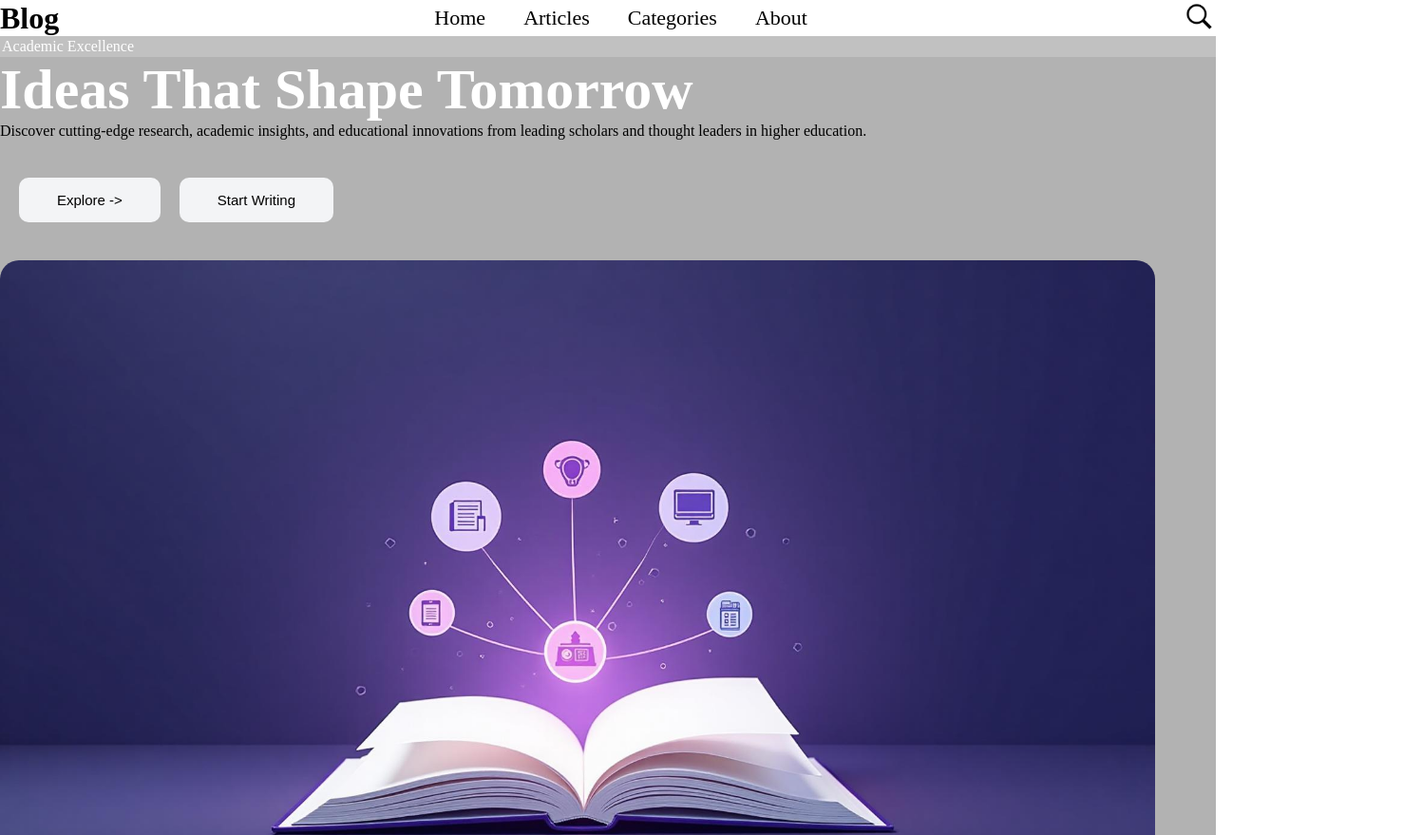
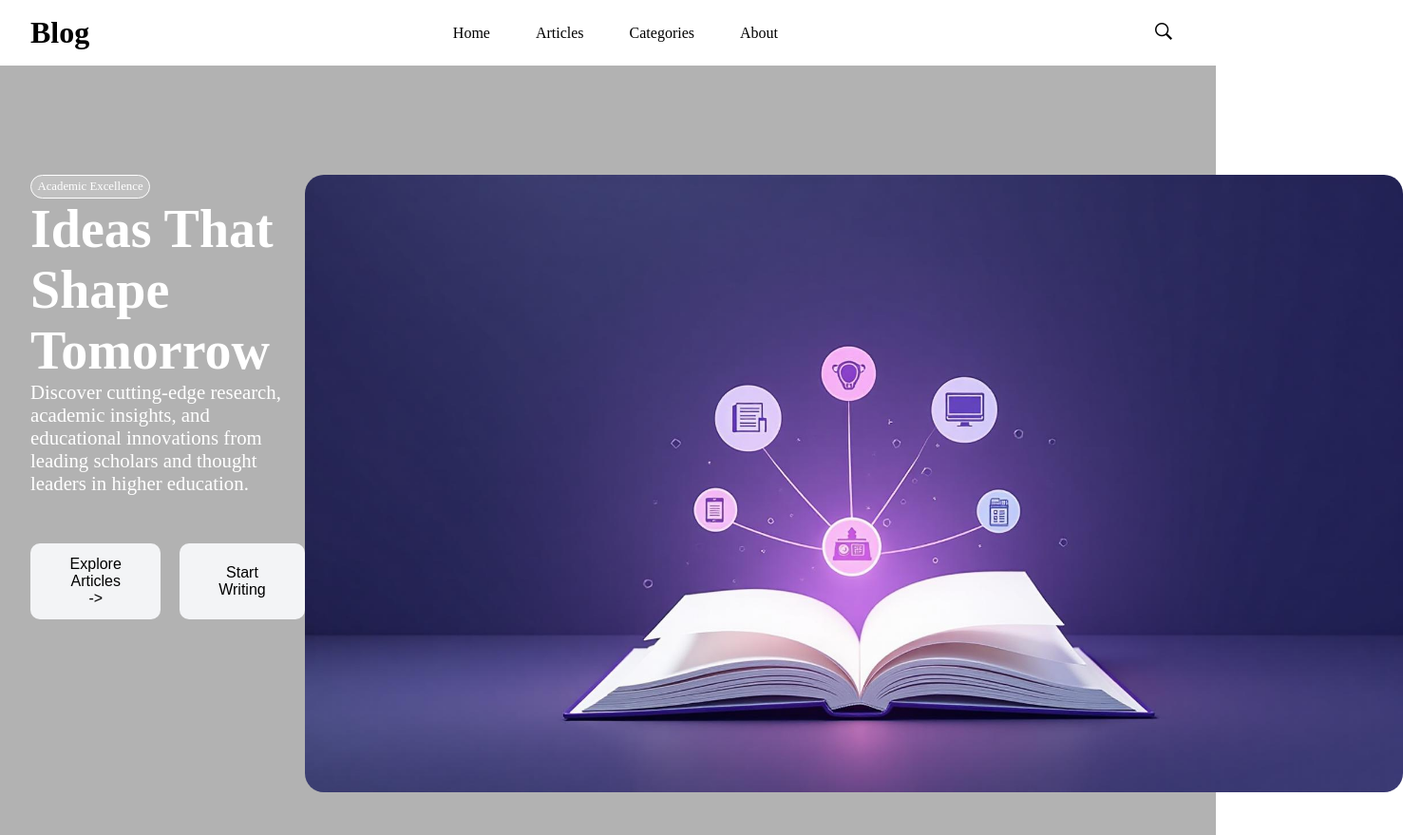
Before and after one commit to Ludvig-D/blog-projekt, a website: page index.html in a window 1280 px wide. Shown: the top 879 px of the page at 95% size, 1477 px wide, since content can reach past the window. Drawn offline with Linux system fonts and the light colour scheme.

Commit message:
Finished first section

```diff
--- a/index.html
+++ b/index.html
@@ -23,16 +23,20 @@
     </header>
     <main>
       <div class="first-section">
-        <p id="text">Academic Excellence</p>
+        <div class="info-container">
+          <div>
+            <p id="tag">Academic Excellence</p>
+          </div>
           <h2>Ideas That Shape Tomorrow</h2>
-        <p>
+          <p id="info-text">
             Discover cutting-edge research, academic insights, and educational
             innovations from leading scholars and thought leaders in higher
             education.
           </p>
           <div class="btn-section">
-          <button>Explore -></button>
+            <button>Explore Articles -></button>
             <button>Start Writing</button>
+          </div>
         </div>
         <img src="images/book-image.jpg" alt="Image of a book" />
       </div>
--- a/style.css
+++ b/style.css
@@ -1,3 +1,7 @@
+html {
+  font-size: 16px;
+}
+
 * {
   box-sizing: border-box;
   margin: 0;
@@ -8,6 +12,7 @@
   display: flex;
   align-items: center;
   justify-content: space-between;
+  padding: 1rem 2rem;
 }
 
 .btn-header {
@@ -15,7 +20,8 @@
   background-color: white;
 }
 .btn-header img {
-  width: 35px;
+  width: 1.5rem;
+  margin: 0 0.7rem;
 }
 
 .btn-header:hover {
@@ -25,11 +31,11 @@
 .ul-header {
   list-style: none;
   display: flex;
-  gap: 40px;
+  gap: 3rem;
 }
 
 .ul-header a {
-  font-size: 22px;
+  font-size: 1rem;
   text-decoration: none;
   color: black;
 }
@@ -38,7 +44,7 @@
   width: 100%;
   background-color: #b2b2b2;
   display: flex;
-  flex-direction: column;
+  padding: 7.2rem 2rem;
 }
 
 .first-section img {
@@ -47,27 +53,30 @@
 }
 
 .first-section h2 {
-  font-size: 60px;
+  font-size: 3.5rem;
   color: white;
 }
 
-#text {
+#tag {
   background-color: #c1c1c1;
   color: white;
-  padding: 2px;
+  padding: 0.3em 0.5em;
+  border-radius: 15px;
+  border: 0.5px solid white;
+  font-size: 0.8em;
 }
 
 .btn-section {
   display: flex;
-  gap: 20px;
-  margin: 40px 20px;
+  gap: 1.2rem;
+  margin: 3.2rem 0;
 }
 
 .btn-section button {
   border: none;
   border-radius: 10px;
-  padding: 15px 40px;
-  font-size: 15px;
+  padding: 0.8em 2.6em;
+  font-size: 1em;
   background-color: #f3f4f6;
 }
 
@@ -75,3 +84,20 @@
   background-color: #fdfdfd;
   cursor: pointer;
 }
+
+#info-text {
+  color: white;
+  font-size: 1.3em;
+}
+
+.info-container {
+}
+
+.info-container {
+  display: flex;
+  flex-direction: column;
+}
+
+.info-container div {
+  display: flex;
+}
```
Lines whose indentation alone changed are shown as unchanged.
